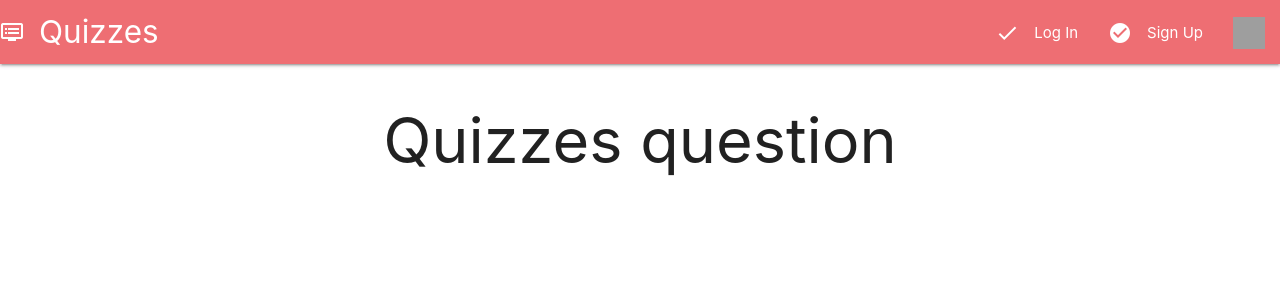
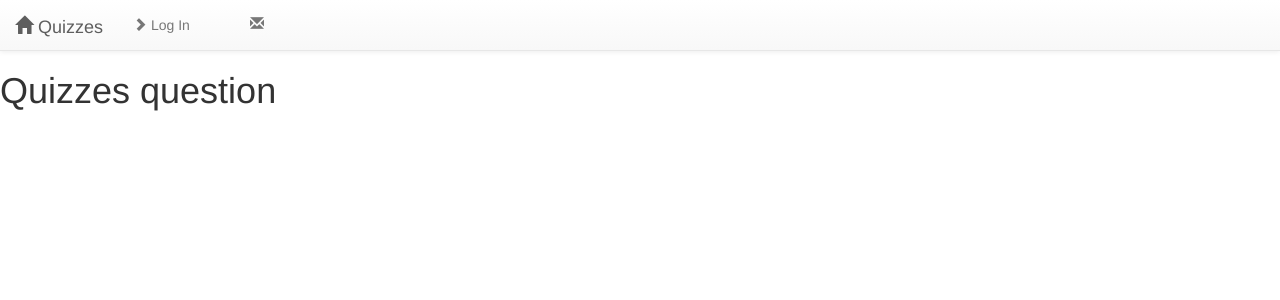
Before and after one commit to 1-0/quizzes, a Django app: page /quizzes/1/question/ in a window 1280 px wide. Shown: the top 300 px of the page. Run offline with Django 3.2, Linux system fonts and the light colour scheme; some libraries are stand-ins or nearby versions; grey boxes are pictures that could not be loaded.

Commit message:
Add bootstrap.css

```diff
--- a/quizzes/templates/navbar.html
+++ b/quizzes/templates/navbar.html
@@ -1,12 +1,37 @@
 {% include "start.html" %}
 {% load socialaccount %}
 {% load static %}
-<script src="{% static 'js/nav.js' %}"></script>
+{#<script src="{% static 'js/nav.js' %}"></script>#}
 <header>
-    <nav>
-        <div class="nav-wrapper menu align-right">
-            <a href="{% url 'home' %}" class="brand-logo"><i class="material-icons left ">dvr</i>Quizzes</a>
-            <a href="#" data-target="mobile-nav" class="sidenav-trigger"><i class="material-icons">menu</i></a>
+    <nav
+             role="navigation"
+             class="navbar navbar-static-top navbar-default"
+    >
+        <div
+                class="container navbar-header"
+{#                class="nav-wrapper menu align-right"#}
+        >
+            <ul class="
+            nav navbar-nav
+            right hide-on-med-and-down
+">
+            <div class="navbar-header">
+                <a href="{% url 'home' %}"
+{#               class="brand-logo"#}
+               class="
+               navbar-brand
+               logo
+">
+                <span class="glyphicon glyphicon-home" aria-hidden="true"></span>
+{#                <i class="material-icons left ">dvr</i>#}
+                Quizzes
+            </a>
+            </div>
+            <a href="#" data-target="mobile-nav"
+{#               class="sidenav-trigger"#}
+            >
+{#                <i class="material-icons">menu</i>#}
+            </a>
                 {% if messages %}
                      {% for message in messages %}
                      <script>
@@ -33,37 +58,58 @@
     {#<!--                    </div>-->#}
     {#<!--                </div>-->#}
     {#<!--            {% endif %}-->#}
-            <ul class="right hide-on-med-and-down">
                 {% if user.is_authenticated %}
                     <li>
-                        <a href="{% url 'add_quizzes' %}" class="waves-effect waves-light">
-                            <i class="material-icons left ">add_alarm</i>Add Quizzes
+                        <a href="{% url 'add_quizzes' %}"
+{#                           class="waves-effect waves-light"#}
+                        >
+{#                            <i class="material-icons left ">add_alarm</i>#}
+                <span class="glyphicon glyphicon-list" aria-hidden="true"></span>
+                            Add Quizzes
                         </a>
                     </li>
                     <li>
-                        <a href="{% url 'show_user' user.username %}" class="waves-effect waves-light">
-                            <i class="material-icons left ">account_box</i> Profile {{ user.username }}
+                        <a href="{% url 'show_user' user.username %}"
+{#                           class="waves-effect waves-light"#}
+                        >
+                <span class="glyphicon glyphicon-user" aria-hidden="true"></span>
+{#                            <i class="material-icons left ">account_box</i> #}
+                            Profile {{ user.username }}
                         </a>
                     </li>
                     <li>
-                        <a href="{% url 'account_logout' %}" class="waves-effect waves-light">
-                            <i class="material-icons left ">error_outline</i> Log Out
+                        <a href="{% url 'account_logout' %}"
+                           class="waves-effect waves-light"
+                        >
+                <span class="glyphicon glyphicon-chevron-left" aria-hidden="true"></span>
+{#                            <i class="material-icons left ">error_outline</i> #}
+                            Log Out
                         </a>
                     </li>
                     {% else %}
                     <li>
-                        <a href="{% url 'account_login' %}" class="waves-effect waves-light">
-                            <i class="material-icons left ">check</i> Log In
+                        <a href="{% url 'account_login' %}"
+{#                           class="waves-effect waves-light"#}
+                        >
+                <span class="glyphicon glyphicon-chevron-right" aria-hidden="true"></span>
+{#                            <i class="material-icons left ">check</i> #}
+                            Log In
                         </a>
                     </li>
                     <li>
-                        <a href="{% url 'account_signup' %}" class="waves-effect waves-light">
-                            <i class="material-icons left">check_circle</i> Sign Up
+                        <a href="{% url 'account_signup' %}"
+{#                           class="waves-effect waves-light"#}
+                        >
+{#                            <i class="material-icons left">check_circle</i> Sign Up#}
                         </a>
                     </li>
                     <li>
-                        <a href="{% provider_login_url 'github' %}" class="waves-effect waves-light" title="Sign Up by github">
-                            <img src="https://image.flaticon.com/icons/svg/25/25231.svg" alt="Sign Up by github" height="32" width="32"></img>
+                        <a href="{% provider_login_url 'github' %}"
+{#                             class="waves-effect waves-light" #}
+                             title="Sign Up by github"
+                        >
+{#                            <img src="https://image.flaticon.com/icons/svg/25/25231.svg" alt="Sign Up by github" height="32" width="32">#}
+                <span class="glyphicon glyphicon-envelope" aria-hidden="true"></span>
                         </a>
                     </li>
                 {% endif %}
@@ -71,38 +117,38 @@
         </div>
     </nav>
 </header>
-<ul class="sidenav" id="mobile-nav">
-    {% if user.is_authenticated %}
-        <li>
-            <a href="{% url 'add_quizzes' %}" class="waves-effect waves-light">
-                <i class="material-icons left ">add_alarm</i>Add Quizzes
-            </a>
-        </li>
-        <li>
-            <a href="{% url 'show_user' user.username %}" class="waves-effect waves-light">
-                <i class="material-icons left ">account_box</i> Profile {{ user.username }}
-            </a>
-        </li>
-        <li>
-            <a href="{% url 'account_logout' %}" class="waves-effect waves-light">
-                <i class="material-icons left ">error_outline</i> Log Out
-            </a>
-        </li>
-    {% else %}
-        <li>
-            <a href="{% url 'account_login' %}" class="waves-effect waves-light">
-                <i class="material-icons left ">check</i> Log In
-            </a>
-        </li>
-        <li>
-            <a href="{% url 'account_signup' %}" class="waves-effect waves-light">
-                <i class="material-icons left">check_circle</i> Sign Up
-            </a>
-        </li>
-        <li>
-            <a href="{% provider_login_url 'github' %}" class="waves-effect waves-light" title="Sign Up by github">
-                <img src="https://image.flaticon.com/icons/svg/25/25231.svg" alt="Sign Up by github" height="32" width="32"></img>
-            </a>
-        </li>
-    {% endif %}
-</ul>
+{#<ul class="sidenav" id="mobile-nav">#}
+{#    {% if user.is_authenticated %}#}
+{#        <li>#}
+{#            <a href="{% url 'add_quizzes' %}" class="waves-effect waves-light">#}
+{#                <i class="material-icons left ">add_alarm</i>Add Quizzes#}
+{#            </a>#}
+{#        </li>#}
+{#        <li>#}
+{#            <a href="{% url 'show_user' user.username %}" class="waves-effect waves-light">#}
+{#                <i class="material-icons left ">account_box</i> Profile {{ user.username }}#}
+{#            </a>#}
+{#        </li>#}
+{#        <li>#}
+{#            <a href="{% url 'account_logout' %}" class="waves-effect waves-light">#}
+{#                <i class="material-icons left ">error_outline</i> Log Out#}
+{#            </a>#}
+{#        </li>#}
+{#    {% else %}#}
+{#        <li>#}
+{#            <a href="{% url 'account_login' %}" class="waves-effect waves-light">#}
+{#                <i class="material-icons left ">check</i> Log In#}
+{#            </a>#}
+{#        </li>#}
+{#        <li>#}
+{#            <a href="{% url 'account_signup' %}" class="waves-effect waves-light">#}
+{#                <i class="material-icons left">check_circle</i> Sign Up#}
+{#            </a>#}
+{#        </li>#}
+{#        <li>#}
+{#            <a href="{% provider_login_url 'github' %}" class="waves-effect waves-light" title="Sign Up by github">#}
+{#                <img src="https://image.flaticon.com/icons/svg/25/25231.svg" alt="Sign Up by github" height="32" width="32"></img>#}
+{#            </a>#}
+{#        </li>#}
+{#    {% endif %}#}
+{#</ul>#}
--- a/quizzes/templates/start.html
+++ b/quizzes/templates/start.html
@@ -1,8 +1,11 @@
 <html>
 <head>
-    <link rel="stylesheet" href="https://cdnjs.cloudflare.com/ajax/libs/materialize/1.0.0/css/materialize.min.css">
-    <link href="https://fonts.googleapis.com/icon?family=Material+Icons" rel="stylesheet">
-    <script src="https://cdnjs.cloudflare.com/ajax/libs/materialize/1.0.0/js/materialize.min.js"></script>
+{#    <script src="{% static 'js/react.development.js' %}"></script>#}
+{#    <script src="{% static 'js/react-dom.development.js' %}"></script>#}
+{#    <script src="{% static 'js/babel.min.js' %}"></script>#}
+{#    <link rel="stylesheet" href="https://cdnjs.cloudflare.com/ajax/libs/materialize/1.0.0/css/materialize.min.css">#}
+{#    <link href="https://fonts.googleapis.com/icon?family=Material+Icons" rel="stylesheet">#}
+{#    <script src="https://cdnjs.cloudflare.com/ajax/libs/materialize/1.0.0/js/materialize.min.js"></script>#}
 
 {#    <link rel="stylesheet" href="https://maxcdn.bootstrapcdn.com/bootstrap/3.3.7/css/bootstrap.min.css" integrity="sha384-BVYiiSIFeK1dGmJRAkycuHAHRg32OmUcww7on3RYdg4Va+PmSTsz/K68vbdEjh4u" crossorigin="anonymous">#}
 {#    <link rel="stylesheet" href="https://maxcdn.bootstrapcdn.com/bootstrap/3.3.7/css/bootstrap-theme.min.css" integrity="sha384-rHyoN1iRsVXV4nD0JutlnGaslCJuC7uwjduW9SVrLvRYooPp2bWYgmgJQIXwl/Sp" crossorigin="anonymous">#}
@@ -17,6 +20,12 @@
 
 
     {% load static %}
+    <link rel="stylesheet" href="{% static 'css/bootstrap.css' %}">
+    <link rel="stylesheet" href="{% static 'css/bootstrap-theme.css' %}">
+    <link rel="font" href="{% static 'font/bootstrap-theme.css' %}">
+    <script src="{% static 'js/jquery-3.5.1.js' %}"></script>
+    <script src="{% static 'js/bootstrap.js' %}"></script>
+
     <link rel="shortcut icon" type="image/png" href="{% static 'favicon.ico' %}" />
     <title>Quizzes</title>
 </head>
```
